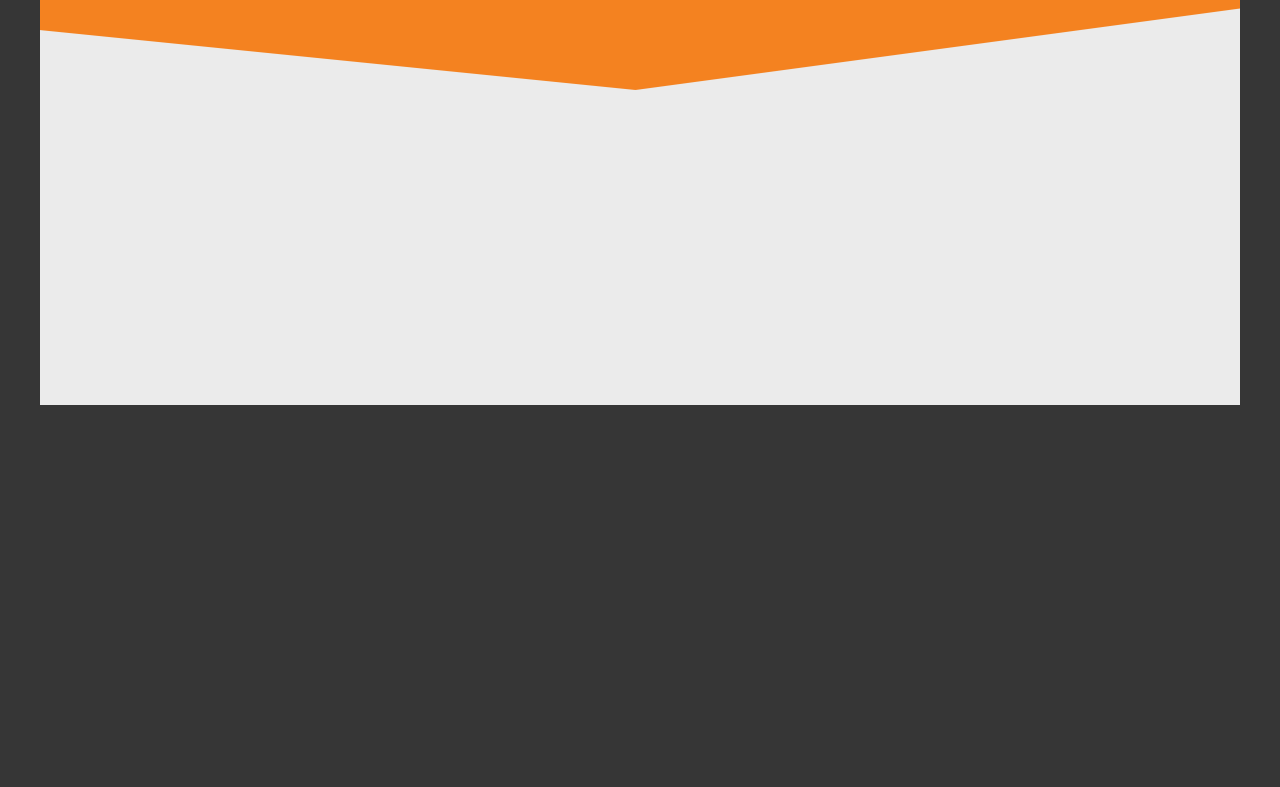
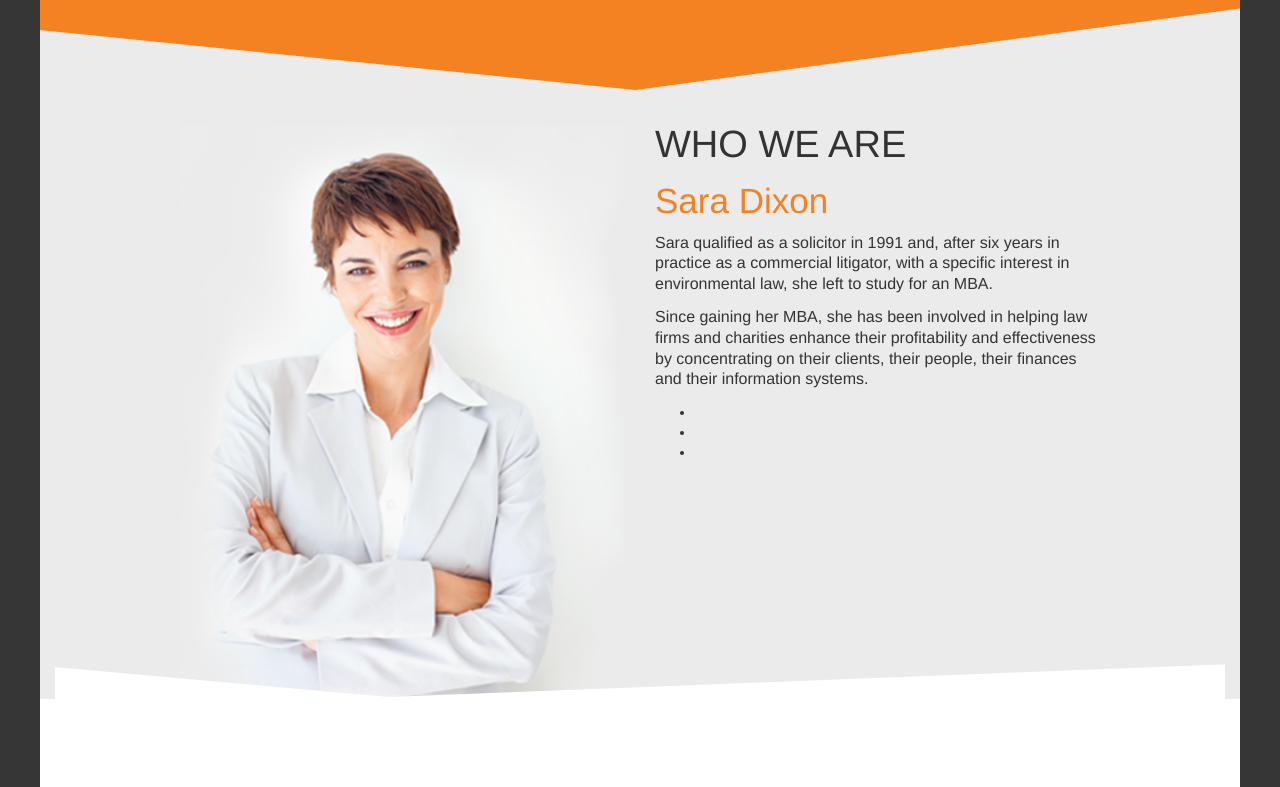
Before and after one commit to Gunzalez/firm-beliefs, a website: page website/index.html in a window 1280 px wide. Shown: the part 1193-1980 px from the top of the page. Before the commit the page ends 1598 px from the top, so only its background shows below. Drawn offline with nearby package versions, Linux system fonts and the light colour scheme.

Commit message:
Starts Team Carousel

```diff
--- a/hours.txt
+++ b/hours.txt
@@ -1,3 +1,4 @@
 Initial set-up:                 3hrs
 Layout, Homepage                2hrs
 Homepage page, 5th June         3hrs
+Code refactor 6th June          2hrs
--- a/source/scss/firm-beliefs.scss
+++ b/source/scss/firm-beliefs.scss
@@ -312,8 +312,48 @@ h1 {
 
 }
 
-.the-team {
+.our-team {
     background-color: $clr-primary-light;
-    height: 400px;
     margin-top: -85px;
+    padding-top: 120px;
+
+    h2 {
+        font-size: 3.8rem;
+        padding-bottom: 20px;
+        text-transform: uppercase;
+    }
+
+    h3 {
+        font-size: 2.5em;
+        padding-bottom: 15px;
+        color: $clr-primary-orange;
+    }
+
+    p {
+        font-size: 1.6rem;
+        line-height: 130%;
+    }
+
+    .team-skirt {
+        position: absolute;
+        bottom: 0;
+        left: 0;
+        width: 100%;
+        height: 38px;
+        background: url("../images/team-skirt.png") bottom center no-repeat;
+    }
+
+    .container {
+        position: relative;
+    }
 }
+
+.our-craft {
+    height: 600px;
+    background-color: #ffffff;
+}
+
+.footer {
+    height: 250px;
+    background-color: #000000;
+}
--- a/website/index.html
+++ b/website/index.html
@@ -91,12 +91,33 @@
         </div>
     </div>
     <div class="body">
-        <div class="the-team">
+        <div class="our-team">
+            <!--<div class="title">-->
+                <!--<h2>Who we are</h2>-->
+            <!--</div>-->
+            <div class="container">
+                <div class="col-xs-5 col-xs-push-1">
+                    <img src="images/photo-woman.png" alt="" width="100%" />
+                </div>
+                <div class="col-xs-5 col-xs-push-1">
+                    <h2>Who we are</h2>
+                    <h3>Sara Dixon</h3>
+                    <p>Sara qualified as a solicitor in 1991 and, after six years in practice as a commercial litigator, with a specific interest in environmental law, she left to study for an MBA.</p>
+                    <p>Since gaining her MBA, she has been involved in helping law firms and charities enhance their profitability and effectiveness by concentrating on their clients, their people, their finances and their information systems.</p>
+                    <ul class="team-navigation">
+                        <li><a href="#" class="active"></a></li>
+                        <li><a href="#"></a></li>
+                        <li><a href="#"></a></li>
+                    </ul>
+                </div>
+                <div class="team-skirt"></div>
+            </div>
+        </div>
+        <div class="our-craft">
 
         </div>
-
     </div>
-    <div class="foot">
+    <div class="footer">
 
     </div>
 </div>
```
Also changed, not shown: website/css/firm-beliefs.css, website/images/photo-woman.png (added), website/images/team-skirt.png (added).
